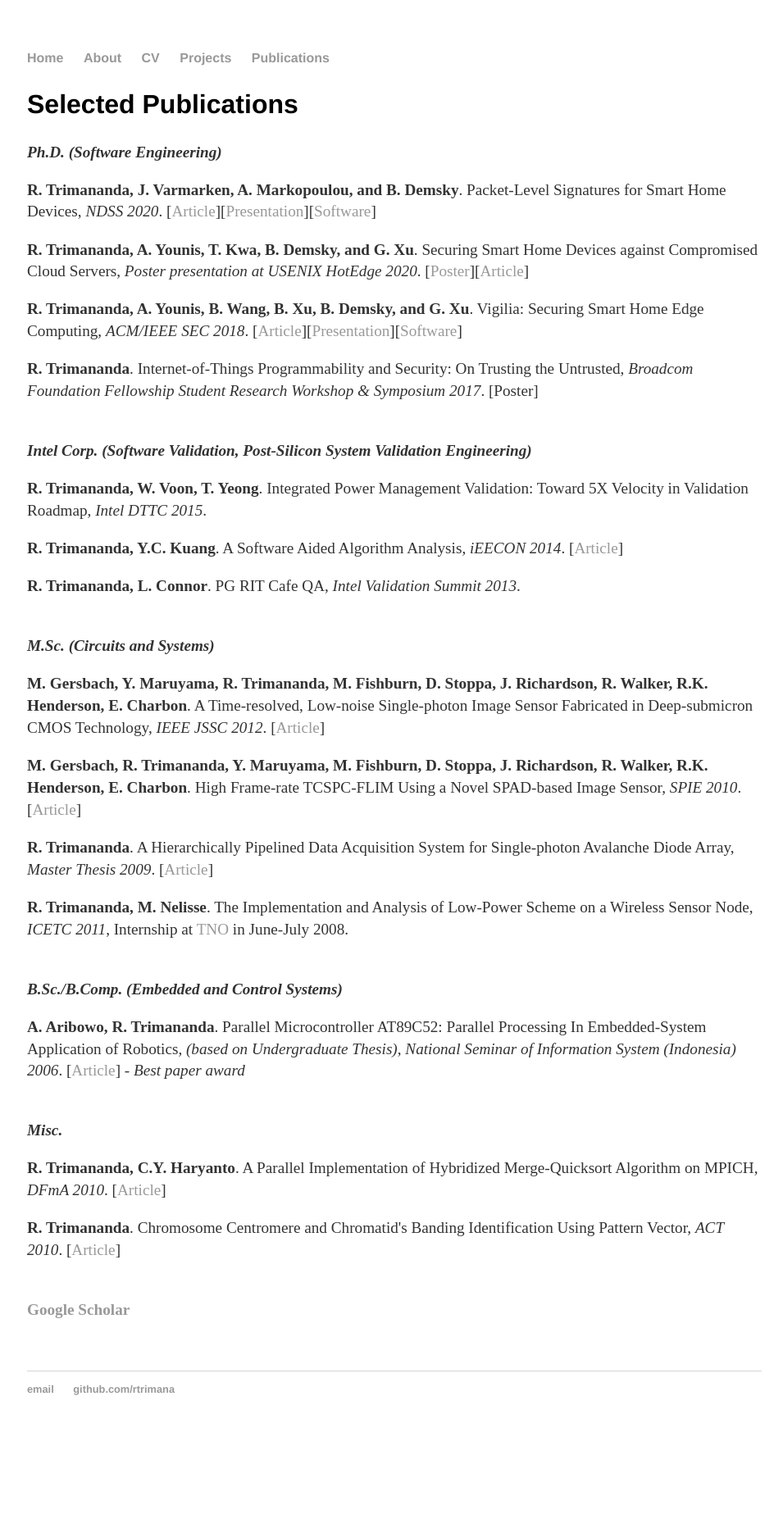
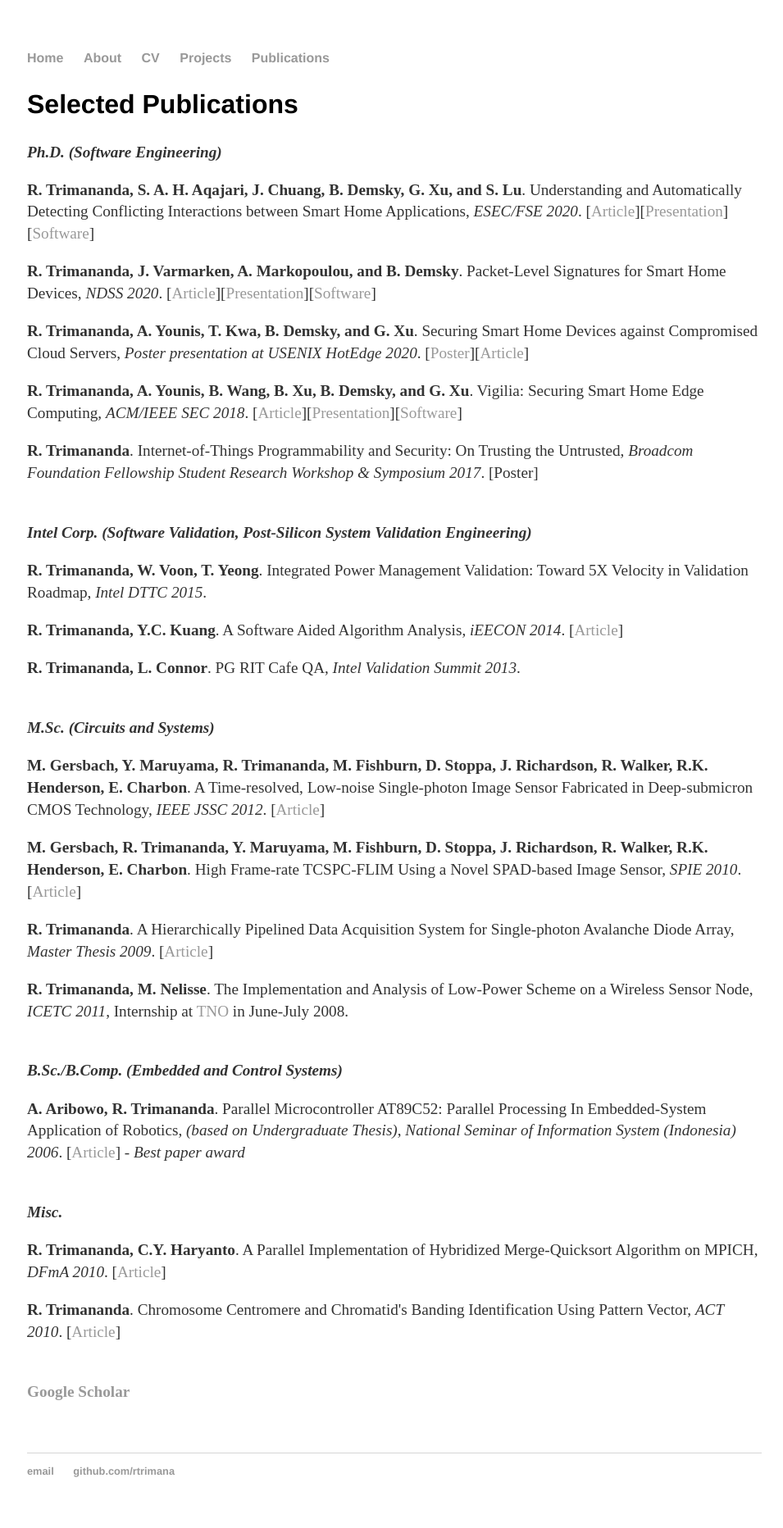
Before and after one commit to rtrimana/rahmaditrimananda.github.io, a Jekyll site: the page built from publications/index.html, in a window 1280 px wide. Shown: the whole page at 82% size, without its empty margins (159-1114 px from the left). Built offline with Jekyll 4.4.1, drawn with Linux system fonts in a browser that asks for light colours; before the commit the page ends 1764 px from its top, so only the background shows below that.

Commit message:
Update index.html

```diff
--- a/publications/index.html
+++ b/publications/index.html
@@ -7,6 +7,8 @@ title: Publications of Rahmadi Trimananda
 		<h2>Selected Publications</h2>
 
 		<em><p><strong>Ph.D. (Software Engineering)</strong></p></em>
+
+				<p><strong>R. Trimananda, S. A. H. Aqajari, J. Chuang, B. Demsky, G. Xu, and S. Lu</strong>. Understanding and Automatically Detecting Conflicting Interactions between Smart Home Applications, <em>ESEC/FSE 2020</em>. [<a href="https://2020.esec-fse.org/program/program-esecfse-2020/" target="_blank">Article</a>][<a href="https://2020.esec-fse.org/program/program-esecfse-2020/" target="_blank">Presentation</a>][<a href="http://plrg.ics.uci.edu/iotcheck/" target="_blank">Software</a>]
 
 				<p><strong>R. Trimananda, J. Varmarken, A. Markopoulou, and B. Demsky</strong>. Packet-Level Signatures for Smart Home Devices, <em>NDSS 2020</em>. [<a href="https://www.ndss-symposium.org/ndss-paper/packet-level-signatures-for-smart-home-devices/" target="_blank">Article</a>][<a href="https://www.ndss-symposium.org/ndss-paper/packet-level-signatures-for-smart-home-devices/" target="_blank">Presentation</a>][<a href="http://plrg.ics.uci.edu/pingpong/" target="_blank">Software</a>]
 
```
